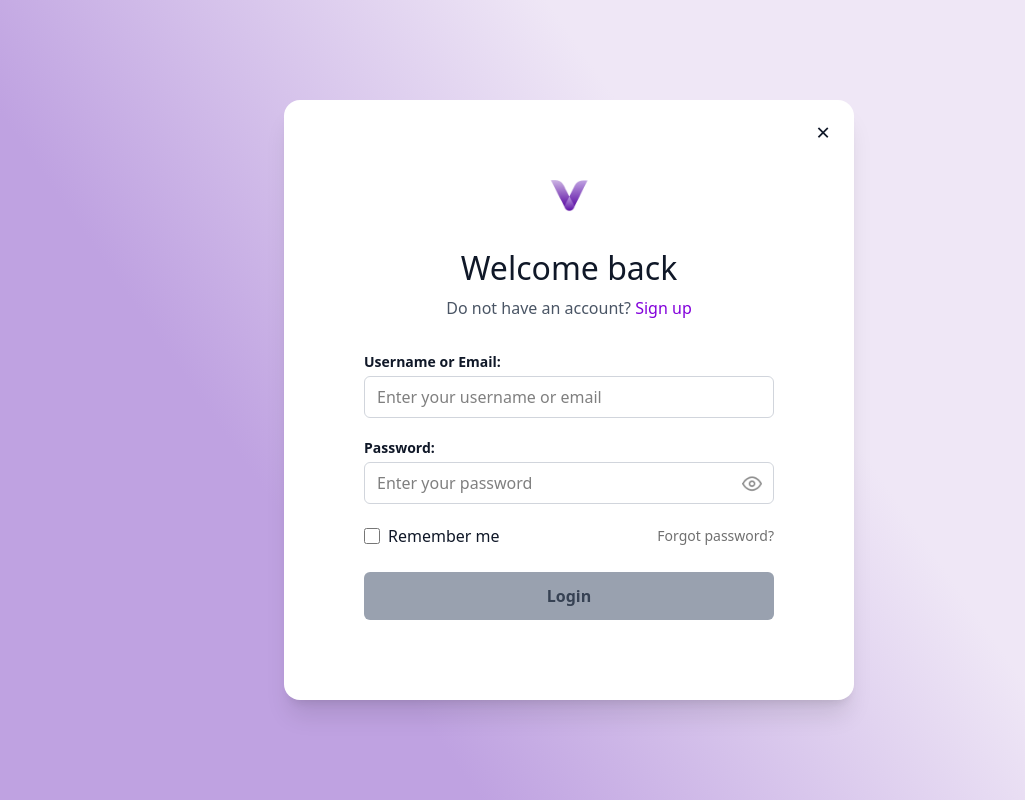
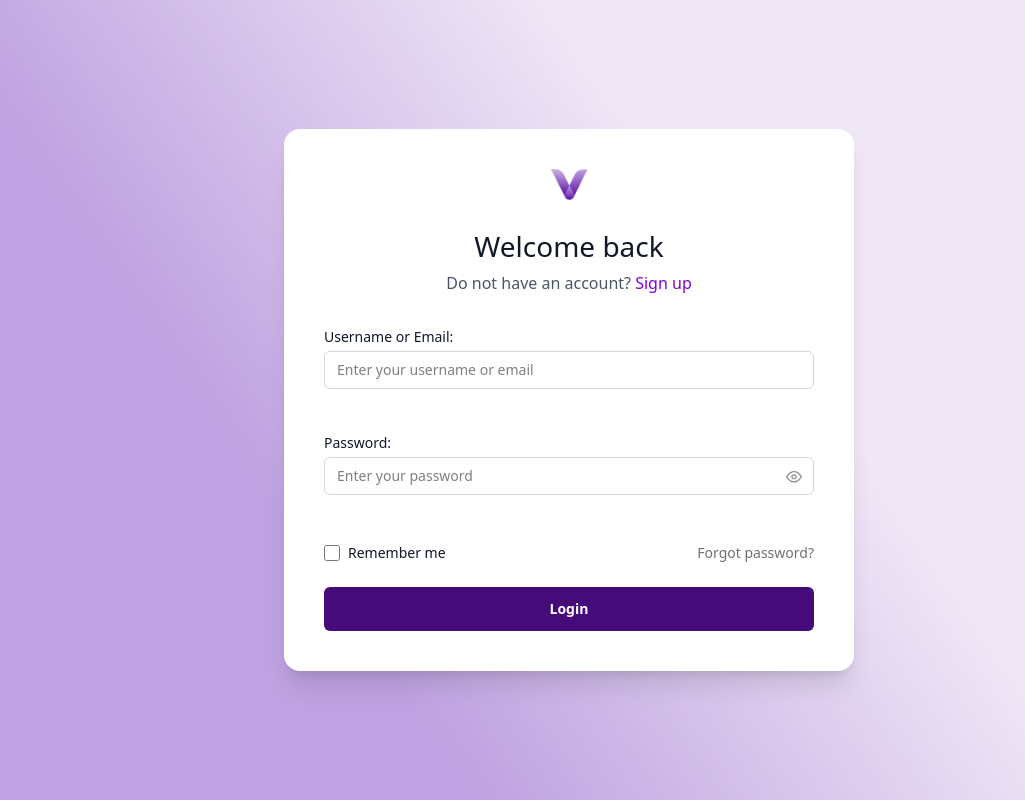
Before and after one commit to sarthak12789/VOW, a React (Vite) app: page /login in a window 1280 px wide. Shown: the whole page, without its empty margins (71-1096 px from the left). Built offline with nearby package versions, Linux system fonts and the light colour scheme.

Commit message:
fixed loginpage

```diff
--- a/src/pages/login.jsx
+++ b/src/pages/login.jsx
@@ -1,99 +1,73 @@
-import React, { useState } from 'react';
-import logo from '../assets/logo.png';
-import X from '../assets/X.png';
-import Eye from '../assets/Eye.png';
-import EyeOff from '../assets/Eyeoff.png';
-import { Link,useNavigate } from 'react-router-dom';
+import React, { useState } from "react";
+import logo from "../assets/logo.png";
+import X from "../assets/X.png";
+import Eye from "../assets/Eye.png";
+import EyeOff from "../assets/Eyeoff.png";
+import { Link, useNavigate } from "react-router-dom";
 import { loginUser } from "../api/authApi";
 
-
-
 const Login = () => {
-  const [identifier, setIdentifier] = useState('');
-  const [identifierError, setIdentifierError] = useState(false);
-
-  const [password, setPassword] = useState('');
-  const [passwordError, setPasswordError] = useState(false);
-
+  const [identifier, setIdentifier] = useState("");
+  const [password, setPassword] = useState("");
   const [showPassword, setShowPassword] = useState(false);
 
-  //  Validation functions
-  const validateEmail = (value) => /\S+@\S+\.\S+/.test(value);
+  const [identifierError, setIdentifierError] = useState("");
+  const [passwordError, setPasswordError] = useState("");
+  const [serverMsg, setServerMsg] = useState("");
 
-  const validatePassword = (value) =>
-    /^(?=.*[a-z])(?=.*[A-Z])(?=.*\d)(?=.*[@$!%*?&])[A-Za-z\d@$!%*?&]{8,}$/.test(
-      value
-    );
+  const navigate = useNavigate();
 
-  const isEmail = (value) => value.includes('@');
+  const handleSubmit = async (e) => {
+    e.preventDefault();
+    setIdentifierError("");
+    setPasswordError("");
+    setServerMsg("");
 
-  const isFormValid =
-    identifier !== '' &&
-    !identifierError &&
-    password !== '' &&
-    !passwordError;
-
-  const handleIdentifierChange = (e) => {
-    const value = e.target.value;
-    setIdentifier(value);
-
-    if (value === '') {
-      setIdentifierError(false);
+    if (!identifier || !password) {
+      if (!identifier) setIdentifierError("Please enter your username or email.");
+      if (!password) setPasswordError("Please enter your password.");
       return;
     }
 
-    if (isEmail(value)) {
-      setIdentifierError(!validateEmail(value));
+    try {
+      const res = await loginUser({ identifier, password });
+      const data = res.data;
+
+      if (res.status === 200 && data.success) {
+        navigate("/dashboard"); // Direct navigation on success
       } else {
-      setIdentifierError(value.trim() === '');
+        setServerMsg(data.msg || "Login failed. Please try again.");
+      }
+    } catch (err) {
+      console.error("Error during login:", err);
+
+      if (err.response?.status === 404) {
+        setIdentifierError("No account found with this username or email");
+        setPasswordError("");
+        setServerMsg("");
+      } else if (err.response?.status === 400) {
+        setPasswordError("Invalid password");
+        setIdentifierError("");
+        setServerMsg("");
+      } else {
+        const msg = err.response?.data?.msg || "Server or network error.";
+        setServerMsg(msg);
+        setIdentifierError("");
+        setPasswordError("");
+      }
     }
   };
-
-  const handlePasswordChange = (e) => {
-    const value = e.target.value;
-    setPassword(value);
-    setPasswordError(value !== '' && !validatePassword(value));
-  };
-
-  const navigate = useNavigate();
-const [serverMsg, setServerMsg] = useState("");
-const [loading, setLoading] = useState(false);
-//api calling
-const handleSubmit = async (e) => {
-  e.preventDefault();
-  if (!isFormValid) return;
-
-  setLoading(true);
-  setServerMsg("");
-
-  try {
-    const res = await loginUser({  identifier, password });
-    const data = res.data;
-    console.log(" Login Response:", data);
-
-    if (res.status === 200 && data.success) {
-      setServerMsg(" Login successful!");
-      setTimeout(() => navigate("/dashboard"), 1200);
-    } else {
-      setServerMsg(` ${data.msg || "Login failed"}`);
-    }
-  } catch (err) {
-    console.error(" Error during login:", err);
-    setServerMsg(" Server or network error.");
-  } finally {
-    setLoading(false);
-  }
-};
-
 
   return (
     <div
       className="min-h-screen flex items-center justify-center px-4 font-poppins"
-      style={{
-        background: 'linear-gradient(235deg, #EFE7F6 36%, #BFA2E1 70%)',
-      }}
+      style={{ background: "linear-gradient(235deg, #EFE7F6 36%, #BFA2E1 70%)" }}
     >
-      {/*  hiding browser default toggle */}
+      <div className="bg-white w-full max-w-[570px] rounded-2xl shadow-xl p-10 relative">
+        <div className="flex justify-center mb-6">
+          <img src={logo} alt="Logo" className="h-8" />
+        </div>
+
         <style>
           {`
             input[type="password"]::-ms-reveal,
@@ -109,82 +83,72 @@ const handleSubmit = async (e) => {
           `}
         </style>
 
-      <div className="bg-white w-full max-w-[570px] sm:max-w-[480px] md:max-w-[500px] lg:max-w-[570px] rounded-2xl shadow-xl p-8 sm:p-10 md:p-14 lg:p-20 relative">
-        {/* Close Button */}
-        <button className="absolute top-4 right-6 text-gray-900 text-2xl">
-          &times;
-        </button>
-
-        {/* Logo */}
-        <div className="flex justify-center mb-6 sm:mb-8">
-          <img src={logo} alt="Logo" className="h-6 sm:h-8" />
-        </div>
-
         {/* Heading */}
-        <h2 className="text-center text-[24px] sm:text-[28px] md:text-[32px] font-medium text-gray-900 mb-1">
+        <h2 className="text-center text-[28px] font-poppins font-medium text-gray-900 mb-1">
           Welcome back
         </h2>
-        <p className="text-center text-[14px] sm:text-[16px] text-gray-600 mb-6 sm:mb-8">
-          Do not have an account?{' '}
-          <Link
-            to="/signup"
-            className="text-purple-700 font-small hover:underline"
-          >
+        <p className="text-center text-[16px] font-poppins text-gray-600 mb-8">
+          Do not have an account?{" "}
+          <Link to="/signup" className="text-purple-700 hover:underline">
             Sign up
           </Link>
         </p>
 
         <form onSubmit={handleSubmit}>
           {/* Identifier Field */}
-          <div className="mb-4 sm:mb-5 relative">
-            <label className="block text-sm font-semibold text-gray-900 mb-1">
+          <div className="mb-5 relative">
+            <label className="block text-sm font-poppins font-medium text-gray-900 mb-1">
               Username or Email:
             </label>
             <input
               type="text"
               value={identifier}
-              onChange={handleIdentifierChange}
+              onChange={(e) => {
+                setIdentifier(e.target.value);
+                setIdentifierError("");
+                setServerMsg("");
+              }}
               placeholder="Enter your username or email"
-              className={`w-full border rounded-md px-3 py-2 pr-10 text-sm sm:text-base focus:outline-none focus:ring-2 ${
+              className={`w-full border rounded-md px-3 py-2 pr-10 text-sm focus:outline-none focus:ring-2 ${
                 identifierError
-                  ? 'border-red-500 focus:ring-red-500'
-                  : 'border-gray-300 focus:ring-[#558CE6]'
+                  ? "border-red-500 focus:ring-red-500"
+                  : "border-gray-300 focus:ring-[#558CE6]"
               }`}
-              required
             />
             {identifierError && (
-              <img
-                src={X}
-                alt="Invalid identifier"
-                className="absolute right-3 top-9 h-4 w-4 sm:h-5 sm:w-5"
-              />
+              <img src={X} alt="Invalid" className="absolute right-3 top-9 h-4 w-4" />
             )}
-            {identifierError && (
-              <p className="text-red-600 text-xs mt-1">
-                Invalid email or username.
+            <p className="text-red-600 mt-1 h-5 text-[14px] font-inter font-medium">
+              {identifierError || " "}
             </p>
-            )}
           </div>
 
           {/* Password Field */}
-          <div className="mb-4 sm:mb-5 relative">
-            <label className="block text-sm font-semibold text-gray-900 mb-1">
+          <div className="mb-6 relative">
+            <label className="block text-sm font-poppins font-medium text-gray-900 mb-1">
               Password:
             </label>
             <input
-              type={showPassword ? 'text' : 'password'}
+              type={showPassword ? "text" : "password"}
               value={password}
-              onChange={handlePasswordChange}
+              autoComplete="current-password"
+              onChange={(e) => {
+                setPassword(e.target.value);
+                setPasswordError("");
+                setServerMsg("");
+              }}
               placeholder="Enter your password"
-              className={`w-full border rounded-md px-3 py-2 pr-10 text-sm sm:text-base focus:outline-none focus:ring-2 ${
+              className={`w-full border rounded-md px-3 py-2 pr-10 text-sm focus:outline-none focus:ring-2 appearance-none ${
                 passwordError
-                  ? 'border-red-500 focus:ring-red-500'
-                  : 'border-gray-300 focus:ring-[#558CE6]'
+                  ? "border-red-500 focus:ring-red-500"
+                  : "border-gray-300 focus:ring-[#558CE6]"
               }`}
-              required
             />
 
-            {/* Custom Eye Toggle */}
+            {/* Conditional Eye Toggle or Red X */}
+            {passwordError ? (
+              <img src={X} alt="Invalid" className="absolute right-3 top-9 h-4 w-4" />
+            ) : (
               <button
                 type="button"
                 onClick={() => setShowPassword(!showPassword)}
@@ -193,45 +157,50 @@ const handleSubmit = async (e) => {
                 <img
                   src={showPassword ? EyeOff : Eye}
                   alt="Toggle visibility"
-                className="h-4 w-4 sm:h-5 sm:w-5 opacity-80 hover:opacity-100 transition"
+                  className="h-4 w-4 opacity-80 hover:opacity-100 transition"
                 />
               </button>
+            )}
 
-            {passwordError && (
-              <p className="text-red-600 text-xs mt-1">
-               Invalid password.
+            <p className="text-red-600 mt-1 h-5 text-[14px] font-inter font-medium">
+              {passwordError || " "}
             </p>
-            )}
           </div>
 
           {/* Remember Me + Forgot Password */}
-          <div className="flex flex-col sm:flex-row sm:items-center sm:justify-between text-sm mb-6 space-y-3 sm:space-y-0">
-            <label className="flex items-center space-x-2">
-              <input type="checkbox" className="form-checkbox h-4 w-4" />
-              <span className="text-gray-900 text-sm sm:text-base">
-                Remember me
-              </span>
+          <div className="flex justify-between items-center text-sm mb-6">
+            <label className="flex items-center space-x-2 font-poppins text-gray-900">
+              <input type="checkbox" className="h-4 w-4" />
+              <span>Remember me</span>
             </label>
             <Link
               to="/forgot-password"
-              className="text-[#707070] hover:underline text-[13px] sm:text-[14px]"
+              className="text-[#707070] hover:underline text-[14px] font-inter font-medium"
             >
               Forgot password?
             </Link>
           </div>
 
-          {/* Login Button */}
+          {/* Submit Button */}
           <button
             type="submit"
-            disabled={!isFormValid}
-            className={`w-full py-2.5 sm:py-3 rounded-md font-semibold transition text-sm sm:text-base ${
-              isFormValid
-                ? 'bg-[#450B7B] text-white hover:bg-[#3a0863]'
-                : 'bg-gray-400 text-gray-700 cursor-not-allowed'
-            }`}
+            className="w-full py-3 rounded-md font-semibold text-sm bg-[#450B7B] text-white hover:bg-[#3a0863] transition"
           >
             Login
           </button>
+
+          {/* Generic Server Messages */}
+          {serverMsg && (
+            <p
+              className={`text-center mt-4 text-sm ${
+                serverMsg.includes("successful")
+                  ? "text-green-600"
+                  : "text-red-600"
+              } font-inter font-medium`}
+            >
+              {serverMsg}
+            </p>
+          )}
         </form>
       </div>
     </div>
```
Also changed, not shown: src/assets/back.png (added). Lines whose indentation alone changed are shown as unchanged.
